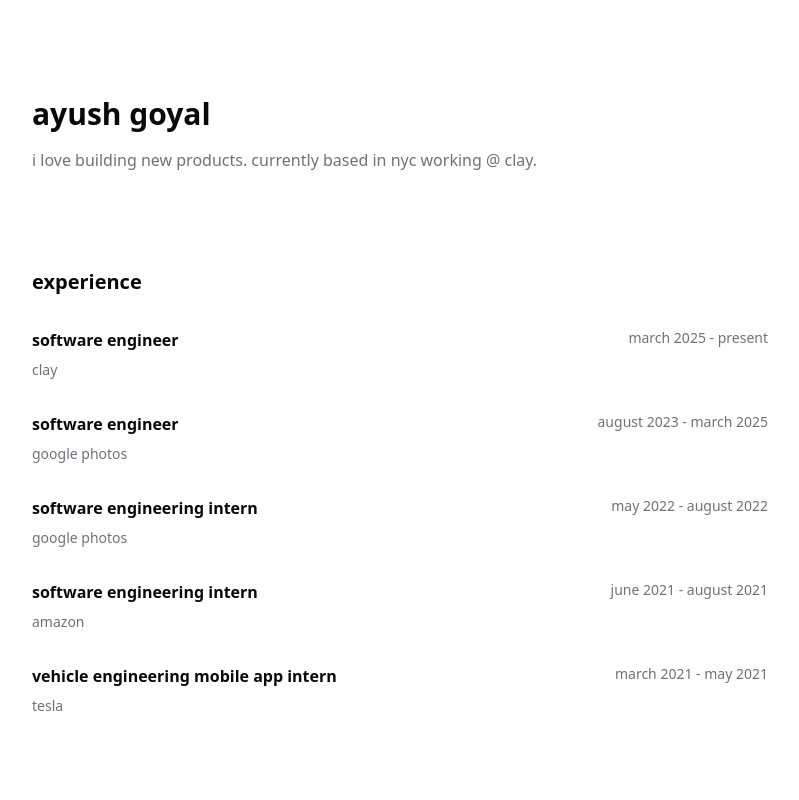
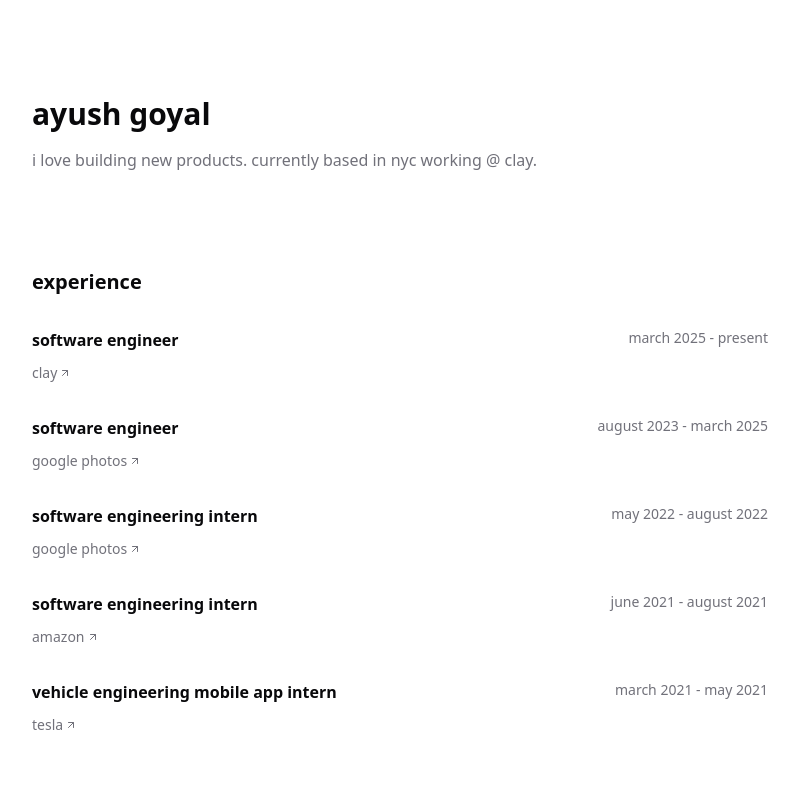
Before and after one commit to ayush-goyal/website, a Next.js app: page / in a window 1280 px wide. Shown: the top 800 px of the page, without its empty margins (240-1039 px from the left). Built offline with nearby package versions, Linux system fonts and the light colour scheme; no server answers.

Commit message:
Add in company page links

```diff
--- a/src/app/page.tsx
+++ b/src/app/page.tsx
@@ -6,6 +6,7 @@ import { ThemeToggle } from "@/components/theme-toggle";
 import { DateTime } from "luxon";
 import { motion } from "framer-motion";
 import { useEffect, useState } from "react";
+import { ArrowUpRight } from "lucide-react";
 
 const fadeInUp = {
   hidden: { opacity: 0, y: 20 },
@@ -98,26 +99,31 @@ export default function Home() {
             {
               title: "software engineer",
               company: "clay",
+              companyUrl: "https://clay.com",
               period: "march 2025 - present",
             },
             {
               title: "software engineer",
               company: "google photos",
+              companyUrl: "https://www.google.com/intl/en_us/photos/about",
               period: "august 2023 - march 2025",
             },
             {
               title: "software engineering intern",
               company: "google photos",
+              companyUrl: "https://www.google.com/intl/en_us/photos/about",
               period: "may 2022 - august 2022",
             },
             {
               title: "software engineering intern",
               company: "amazon",
+              companyUrl: "https://amazon.com",
               period: "june 2021 - august 2021",
             },
             {
               title: "vehicle engineering mobile app intern",
               company: "tesla",
+              companyUrl: "https://tesla.com",
               period: "march 2021 - may 2021",
             },
           ].map((experience, index) => (
@@ -133,9 +139,17 @@ export default function Home() {
                   {experience.period}
                 </p>
               </div>
-              <p className="text-sm text-muted-foreground">
+              <motion.a
+                href={experience.companyUrl}
+                target="_blank"
+                rel="noreferrer"
+                className="text-sm text-muted-foreground hover:text-primary transition-colors duration-200 inline-flex items-center"
+                whileHover={{ scale: 1.04 }}
+                whileTap={{ scale: 0.98 }}
+              >
                 {experience.company}
-              </p>
+                <ArrowUpRight className="ml-0.5 h-3 w-3" />
+              </motion.a>
             </motion.div>
           ))}
         </motion.div>
```
